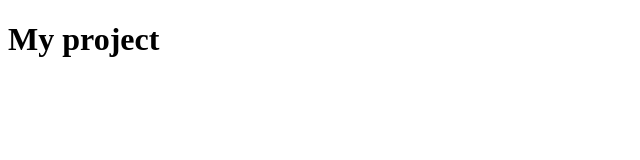
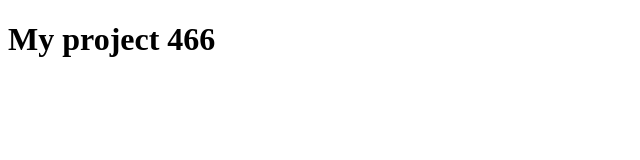
Before and after one commit to oleh-pavliuk/my-project, a plain HTML site: page index.html in a window 1280 px wide. Shown: the whole page, without its empty margins (0-640 px from the left). Drawn offline with Linux system fonts and the light colour scheme.

Commit message:
title was changed 2

```diff
--- a/index.html
+++ b/index.html
@@ -7,6 +7,6 @@
     <title>My project</title>
 </head>
 <body>
-  <h1>My project</h1>
+  <h1>My project 466</h1>
 </body>
 </html>
```
